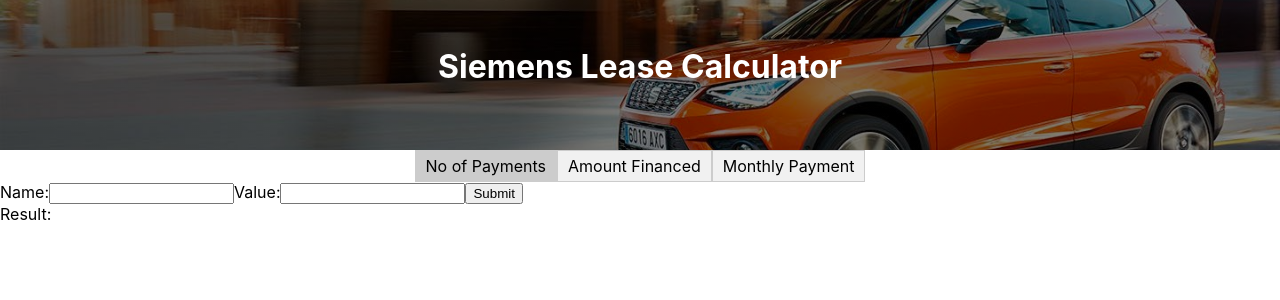
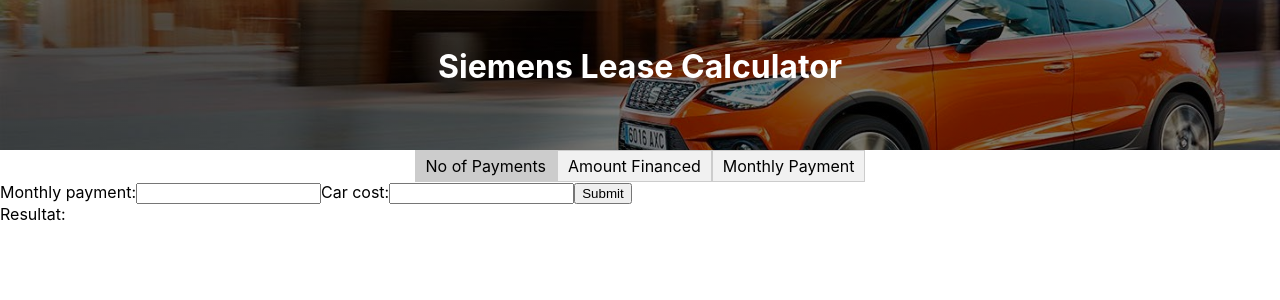
Before and after one commit to mattiaslandin/dev-challange-vehicle-fincancing, a React (Create React App) app: page / in a window 1280 px wide. Shown: the top 300 px of the page. Built offline with nearby package versions, Linux system fonts and the light colour scheme.

Commit message:
All 3 endpoints fixed, began error handling

```diff
--- a/lease-service/calculations/calculateMonthlyPayment.ts
+++ b/lease-service/calculations/calculateMonthlyPayment.ts
@@ -4,5 +4,5 @@
     console.log('noOfMonths:', noOfMonths, ', amountFinanced:', amountFinanced)
     return null;
   }
-  return Number(amountFinanced)/Number(noOfMonths);
+  return Number(amountFinanced) / Number(noOfMonths);
 }
--- a/src/calculator/CalculationForm.tsx
+++ b/src/calculator/CalculationForm.tsx
@@ -1,15 +1,75 @@
-import React, { useState } from "react";
-import { CalculationType } from './Calculator'
+import React from "react";
 
-interface IProps {
-  type: CalculationType
-  calculation: (a: number, b: number) => Promise<any>
+export interface CalculationFormProps {
+  fieldAName: string
+  fieldBName: string
+  resultName: string
+  onSubmit: (a: number, b: number) => void
 }
 
-export const CalculationForm: React.FC<IProps> = ({ type, calculation }) => {
-  const [fieldA, setFieldA] = useState("");
-  const [fieldB, setFieldB] = useState("");
-  const [result, setResult] = useState("");
+export interface CalculationFormState {
+  fieldA: string
+  fieldB: string
+  result: string
+}
+
+// export const CalculationForm: React.FC<CalculationFormProps> = ({ fieldAName, fieldBName, resultName, calculation }) => {
+//   const [fieldA, setFieldA] = useState("");
+//   const [fieldB, setFieldB] = useState("");
+//   const [result, setResult] = useState("");
+//   console.log('WHat??')
+
+//   useEffect(() => {
+//     return () => {
+//       setFieldA("")
+//       // setFieldB("")
+//       setResult("")
+//     };
+//   });
+
+//   return (
+//     <div>
+//       <form
+//         onSubmit={ event => {
+//           if (event) {
+//             event.preventDefault();
+//           }
+//           calculation(Number(fieldA), Number(fieldB)).then(data => setResult(data.result));
+//         }
+//       }>
+//         <label>
+//           { fieldAName }:
+//           <input type="number" value={fieldA} onChange={ event => setFieldA(event.target.value) } />
+//         </label>
+//         <label>
+//           { fieldBName }:
+//           <input type="number" value={fieldB} onChange={ event => setFieldB(event.target.value) } />
+//         </label>
+//         <input type="submit" value="Submit" />
+//       </form>
+//       { resultName }: {result}
+//     </div>
+//   );
+// }
+
+
+export class CalculationForm extends React.Component<CalculationFormProps, CalculationFormState> {
+
+  constructor(props: CalculationFormProps) {
+    super(props);
+    this.state = {
+      fieldA: "",
+      fieldB: "",
+      result: ""
+    };
+  }
+
+  render = () => {
+    const { fieldAName, fieldBName, resultName, onSubmit } = this.props;
+    const { fieldA, fieldB, result } = this.state;
+    // const setResult = (result: string) => this.setState({ result })
+    const setFieldA = (fieldA: string) => this.setState({ fieldA })
+    const setFieldB = (fieldB: string) => this.setState({ fieldB })
 
     return (
       <div>
@@ -18,20 +78,20 @@
             if (event) {
               event.preventDefault();
             }
-          calculation(Number(fieldA), Number(fieldB)).then(res => setResult(res));
+            onSubmit(Number(fieldA), Number(fieldB));
           }
         }>
           <label>
-          Name:
+            { fieldAName }:
             <input type="number" value={fieldA} onChange={ event => setFieldA(event.target.value) } />
           </label>
           <label>
-          Value:
+            { fieldBName }:
             <input type="number" value={fieldB} onChange={ event => setFieldB(event.target.value) } />
           </label>
           <input type="submit" value="Submit" />
         </form>
-      Result: {result}
       </div>
     );
   }
+}
--- a/src/calculator/Calculator.tsx
+++ b/src/calculator/Calculator.tsx
@@ -2,22 +2,67 @@
 import React, { useState } from 'react';
 import { Header } from './Header';
 import { Tab } from './Tab';
-import { CalculationForm } from './CalculationForm';
+import { CalculationForm, CalculationFormProps } from './CalculationForm';
 import * as services from '../services'
 
-export enum CalculationType {
+const MIN_MONTHS = 6;
+const MAX_MONTHS = 36;
+const MIN_COST = 10000;
+const MAX_COST = 100000;
+
+enum CalculationType {
   noOfPayments,
   amountFinanced,
   monthlyPayment
 }
 
+const initialRestultState = {
+  resultA: undefined,
+  resultB: undefined,
+  resultC: undefined
+}
+
+interface ResultState {
+  resultA: number | undefined,
+  resultB: number | undefined,
+  resultC: number | undefined
+}
+
 export const Calculator: React.FC = () => {
   const [activeTab, setActiveTab] = useState(CalculationType.noOfPayments);
+  const [results, setResults] = useState<ResultState>(initialRestultState);
 
   const styleFlexCenterHorizontal = {
     display: 'flex',
     alignItems: 'center',
     justifyContent: 'center'
+  }
+
+  const noOfPaymentsArg: CalculationFormProps = {
+    fieldAName: 'Monthly payment',
+    fieldBName: 'Car cost',
+    resultName: 'Monthly payment',
+    onSubmit: (a: number, b: number) => {
+      services.fetchNoOfMontsCalculation(a, b).then(data => setResults({ ...results, resultA: data.result}))
+    }
+  }
+
+  const amountFinancedArg: CalculationFormProps = {
+    fieldAName: 'Number of months (6-36)',
+    fieldBName: 'Monthly payment',
+    resultName: 'Car cost',
+    onSubmit: (a: number, b: number) => {
+      services.fetchAmountFinancedCalculation(a, b).then(data => setResults({ ...results, resultB: data.result}))
+    }
+  }
+
+  const monthlyPaymentArg: CalculationFormProps = {
+    fieldAName: 'Number of months (6-36)',
+    fieldBName: 'Car cost',
+    resultName: 'Number of months (6-36)',
+    onSubmit: (a: number, b: number) => {
+      services.fetchMonthlyPaymentCalculation(a, b).then(data => setResults({ ...results, resultC: data.result}))
+    }
   }
 
   return (
@@ -40,7 +85,74 @@
           active={ activeTab === CalculationType.monthlyPayment }
         />
       </div>
-      { CalculationForm({ type: activeTab, calculation: services.fetchMonthlyPaymentCalculation }) }
+      { activeTab === CalculationType.noOfPayments && (
+        <>
+          <CalculationForm {...noOfPaymentsArg} />
+          Resultat: {results.resultA}
+          { displayNoOfPaymentsError(results.resultA) }
+        </>
+      )}
+      { activeTab === CalculationType.amountFinanced && (
+        <>
+          <CalculationForm {...amountFinancedArg} />
+          Resultat: {results.resultB}
+          { displayAmountFinancedError(results.resultB) }
+        </>
+      )}
+      { activeTab === CalculationType.monthlyPayment && (
+        <>
+          <CalculationForm {...monthlyPaymentArg} />
+          Resultat: {results.resultC}
+          {/* { displayMonthlyPaymentError(results.resultC) } */}
+        </>
+      )}
     </div>
   );
 }
+
+const displayNoOfPaymentsError = (result: number | undefined) => {
+  if(!result || result >= MIN_MONTHS && result <= MAX_MONTHS) {
+    return null; // No error
+  }
+  const errorMsg = result < MIN_MONTHS ? `No of payments below ${MIN_MONTHS} is not allowed` : `No of payments above ${MAX_MONTHS} is not allowed`;
+  return (
+    <div>
+      ERROR: {errorMsg}
+    </div>
+  )
+}
+
+const displayAmountFinancedError = (result: number | undefined) => {
+  if(!result || result >= 10000 && result <= 100000) {
+    return null; // No error
+  }
+  const errorMsg = result < MIN_COST ? `Total cost below ${MIN_COST} is not allowed` : `Total cost above ${MAX_COST} is not allowed`;
+  return (
+    <div>
+      ERROR: {errorMsg}
+    </div>
+  )
+}
+
+// const displayMonthlyPaymentError = (result: number | undefined) => {
+//   if(!result || result >= 6 && result <= 36) {
+//     return null; // No error
+//   }
+//   const errorMsg = result < 6 ? "No of payments below 6 is not allowed" : "No of payments above 36 is not allowed"
+//   return (
+//     <div>
+//       ERROR: {errorMsg}
+//     </div>
+//   )
+// }
+
+// const renderCalculationForm = (type: CalculationType) => {
+//   switch (type) {
+//     case CalculationType.noOfPayments:
+//       return CalculationForm(noOfPaymentsArg);
+//     case CalculationType.amountFinanced:
+//       return CalculationForm(amountFinancedArg);
+//     case CalculationType.monthlyPayment:
+//       return CalculationForm(monthlyPaymentArg);
+//   }
+// }
--- /dev/null
+++ b/src/services/fetchAmountFinancedCalculation.ts
@@ -0,0 +1,11 @@
+
+export async function fetchAmountFinancedCalculation(monthlyPayment: number, noOfMonths: number) {
+  const url = 'http://localhost:3001/amountFinanced?monthlyPayment=' + monthlyPayment + '&noOfMonths=' + noOfMonths;
+  const res = await fetch(url);
+  if (res.ok) {
+    return await res.json();
+  } else {
+    console.log('Error getting calculation:', res.status);
+    return {};
+  }
+}
--- a/src/services/fetchMonthlyPaymentCalculation.ts
+++ b/src/services/fetchMonthlyPaymentCalculation.ts
@@ -1,6 +1,6 @@
 
 export async function fetchMonthlyPaymentCalculation(noOfMonths: number, amountFinanced: number) {
-  const url = 'http://localhost:3001/monthlypayments?noOfMonths=' + noOfMonths + '&amountFinanced=' + amountFinanced;
+  const url = 'http://localhost:3001/monthlyPayment?noOfMonths=' + noOfMonths + '&amountFinanced=' + amountFinanced;
   const res = await fetch(url);
   if (res.ok) {
     return await res.json();
--- /dev/null
+++ b/src/services/fetchNoOfMontsCalculation.ts
@@ -0,0 +1,11 @@
+
+export async function fetchNoOfMontsCalculation(monthlyPayment: number, amountFinanced: number) {
+  const url = 'http://localhost:3001/noOfMonths?monthlyPayment=' + monthlyPayment + '&amountFinanced=' + amountFinanced;
+  const res = await fetch(url);
+  if (res.ok) {
+    return await res.json();
+  } else {
+    console.log('Error getting calculation:', res.status);
+    return {};
+  }
+}
--- a/src/services/index.ts
+++ b/src/services/index.ts
@@ -1 +1,3 @@
 export { fetchMonthlyPaymentCalculation } from './fetchMonthlyPaymentCalculation';
+export { fetchNoOfMontsCalculation } from './fetchNoOfMontsCalculation';
+export { fetchAmountFinancedCalculation } from './fetchAmountFinancedCalculation';
```
Also changed, not shown: lease-service/calculations/calculateAmountFinanced.ts (added, +8 -0 lines), lease-service/calculations/calculateNoOfMonths.ts (added, +8 -0 lines), lease-service/server.ts (+17 -1 lines), 1 other file (tests, documents, lock files or other folders). Lines whose indentation alone changed are shown as unchanged.
